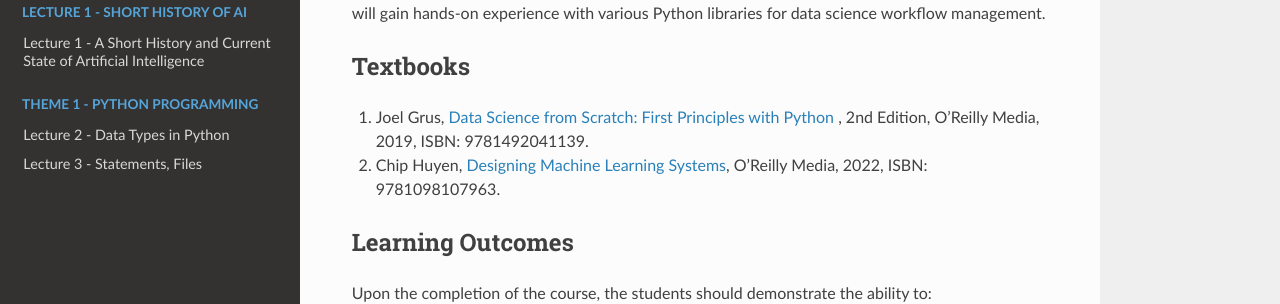
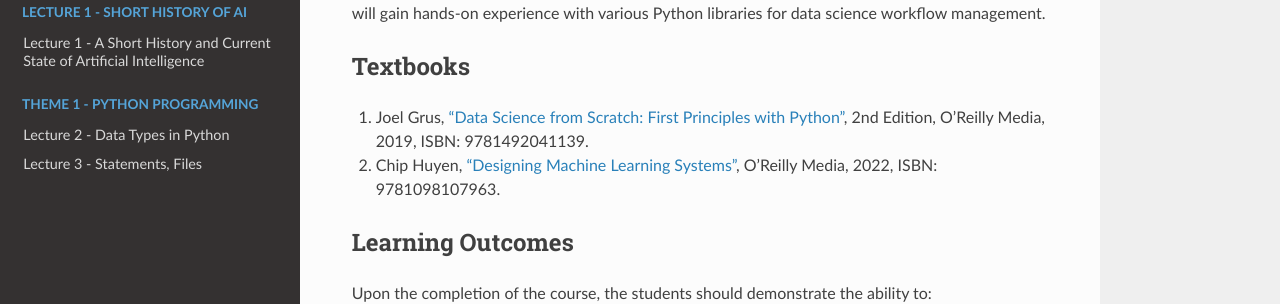
Before and after one commit to avakanski/Fall-2023-Python-Programming-for-Data-Science, a Sphinx documentation site: the page built from docs/index.rst, in a window 1280 px wide and 900 px high, scrolled down 629 px. Shown: the part 150-454 px from the top of the window. Built offline with Sphinx 7.4.7 and the Read the Docs theme 2.0.0, drawn with Linux system fonts in a browser that asks for light colours.

```diff
--- a/docs/index.rst
+++ b/docs/index.rst
@@ -22,8 +22,8 @@ The course is designed to introduce students to Python tools and libraries that
 **Textbooks**
 ~~~~~~~~~~~~~~
 
-1.	Joel Grus, `Data Science from Scratch: First Principles with Python <https://www.amazon.com/Data-Science-Scratch-Principles-Python/dp/1492041130/ref=pd_lpo_1?pd_rd_i=1492041130&psc=1>`_ , 2nd Edition, O'Reilly Media, 2019, ISBN: 9781492041139.
-2.	Chip Huyen, `Designing Machine Learning Systems <https://www.amazon.com/Designing-Machine-Learning-Systems-Production-Ready/dp/1098107969>`_, O'Reilly Media, 2022, ISBN: 9781098107963.
+1.	Joel Grus, `"Data Science from Scratch: First Principles with Python" <https://www.amazon.com/Data-Science-Scratch-Principles-Python/dp/1492041130/ref=pd_lpo_1?pd_rd_i=1492041130&psc=1>`_, 2nd Edition, O'Reilly Media, 2019, ISBN: 9781492041139.
+2.	Chip Huyen, `"Designing Machine Learning Systems" <https://www.amazon.com/Designing-Machine-Learning-Systems-Production-Ready/dp/1098107969>`_, O'Reilly Media, 2022, ISBN: 9781098107963.
 
 **Learning Outcomes**
 ~~~~~~~~~~~~~~~~~~~~~
```
